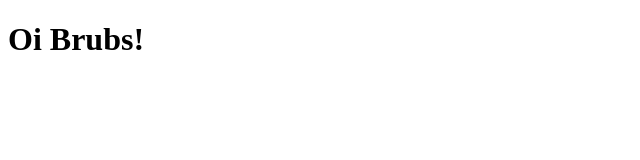
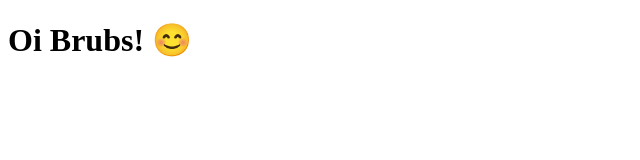
Before and after one commit to samueldelorenzi/clone-tabnews, a Next.js app: page / in a window 1280 px wide. Shown: the top 160 px of the page, without its empty margins (0-640 px from the left). Built offline with nearby package versions, Linux system fonts and the light colour scheme.

Commit message:
modifica a frase

```diff
--- a/pages/index.js
+++ b/pages/index.js
@@ -1,5 +1,5 @@
 function Home() {
-    return <h1>Oi Brubs!</h1>
+    return <h1>Oi Brubs! 😊</h1>
 }
 
 export default Home;
```
